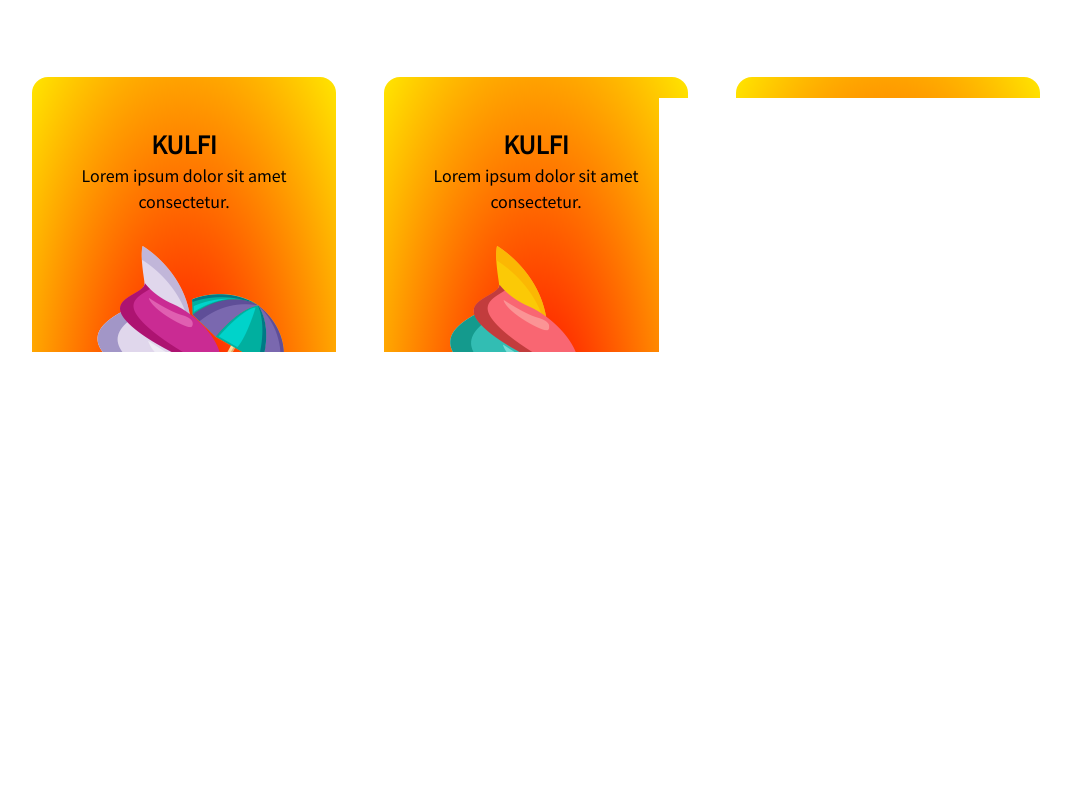
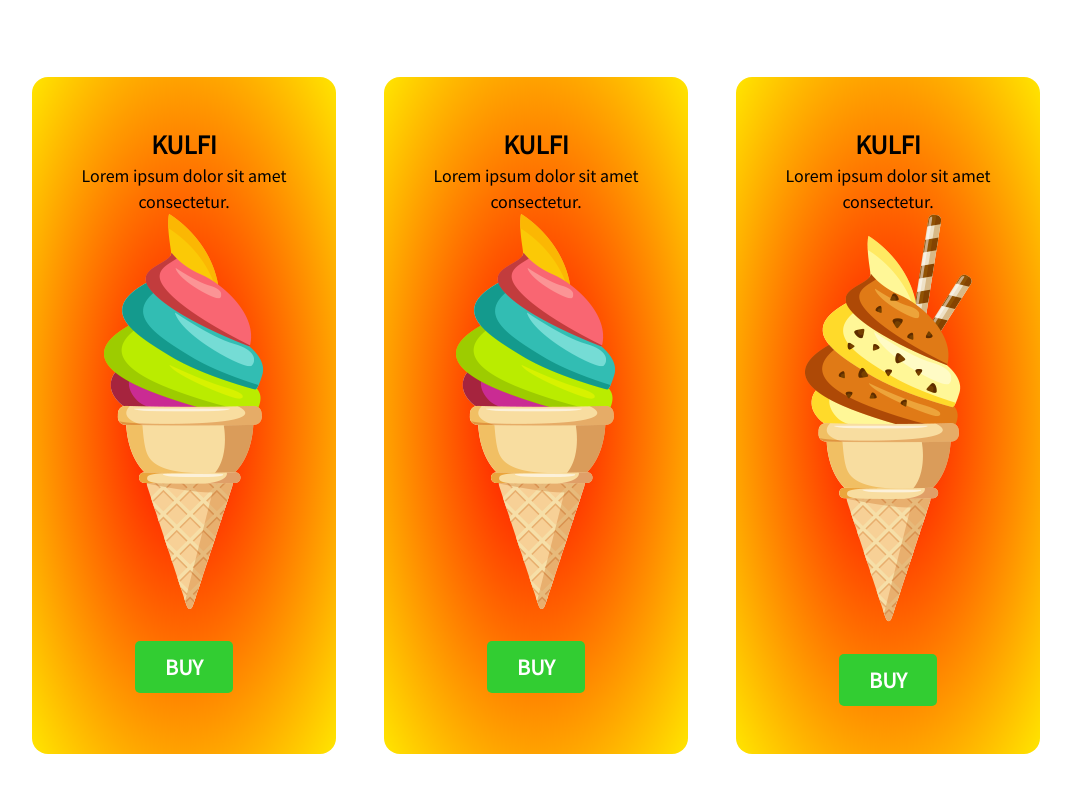
Before and after one commit to Mr-Zee/saas, a plain HTML site: page index.html in a window 1280 px wide. Shown: the part 1681-2474 px from the top of the page, without its empty margins (104-1175 px from the left). Drawn offline with Linux system fonts and the light colour scheme.

Commit message:
bg image change product image bug fix

```diff
--- a/css/main.scss
+++ b/css/main.scss
@@ -89,12 +89,16 @@ section {
 .hero {
     text-align: center;
     padding: 15em 0;
-    background-color: pink;
+    background-color: #333;
     background-image: url(../image/hero-bg1.jpg);
+    background-blend-mode: multiply;
     background-attachment: fixed;
     background-repeat: no-repeat;
-    background-position: center center;
+    // background-position: center center;
+
+
 }
+
 
 .featured {
     background: #eee;
@@ -152,4 +156,7 @@ section {
         flex-basis: 25%;
         min-width: 15em;
     }
+    .product__image{
+        margin: auto;
+    }
 }
--- a/index.html
+++ b/index.html
@@ -51,21 +51,21 @@
                 <article class="product ice1">
                     <h2 class="poduct__title">KULFI</h2>
                     <p class="prodduct__description">Lorem ipsum dolor sit amet consectetur.</p>
-                    <img src="./image/i4.png" alt="" class="poduct__image">
+                    <img src="./image/i5.png" alt="" class="product__image">
                     <a href="" class="btn">BUY</a>
                 </article>
 
                 <article class="product ice2">
                     <h2 class="poduct__title">KULFI</h2>
                     <p class="prodduct__description">Lorem ipsum dolor sit amet consectetur.</p>
-                    <img src="./image/i5.png" alt="" class="poduct__image">
+                    <img src="./image/i5.png" alt="" class="product__image">
                     <a href="" class="btn">BUY</a>
                 </article>
 
                 <article class="product ice3">
                     <h2 class="poduct__title">KULFI</h2>
                     <p class="prodduct__description">Lorem ipsum dolor sit amet consectetur.</p>
-                    <img src="./image/i1.png" alt="" class="poduct__image">
+                    <img src="./image/i1.png" alt="" class="product__image">
                     <a href="" class="btn">BUY</a>
                 </article>
 
```
Also changed, not shown: css/main.css, image/hero-bg.jpg (added), image/hero-bg1.jpg, 1 other file.
